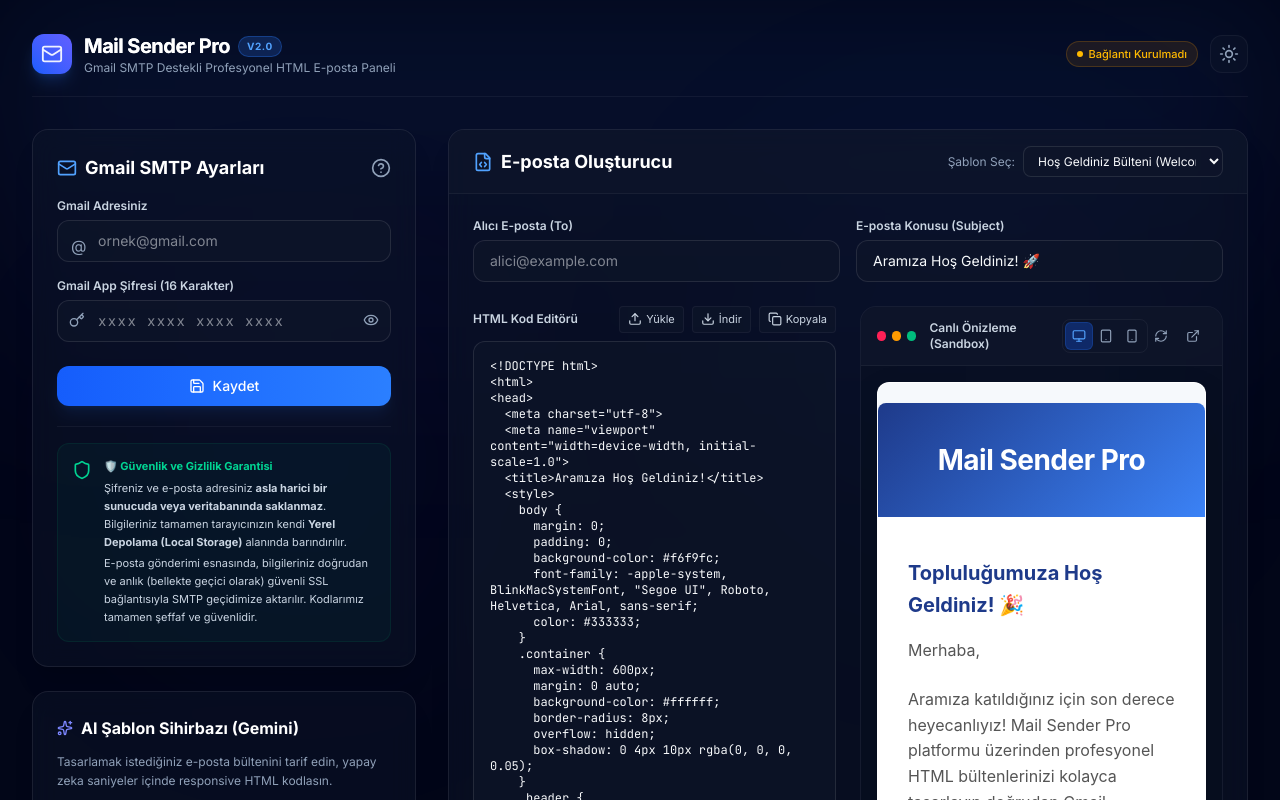
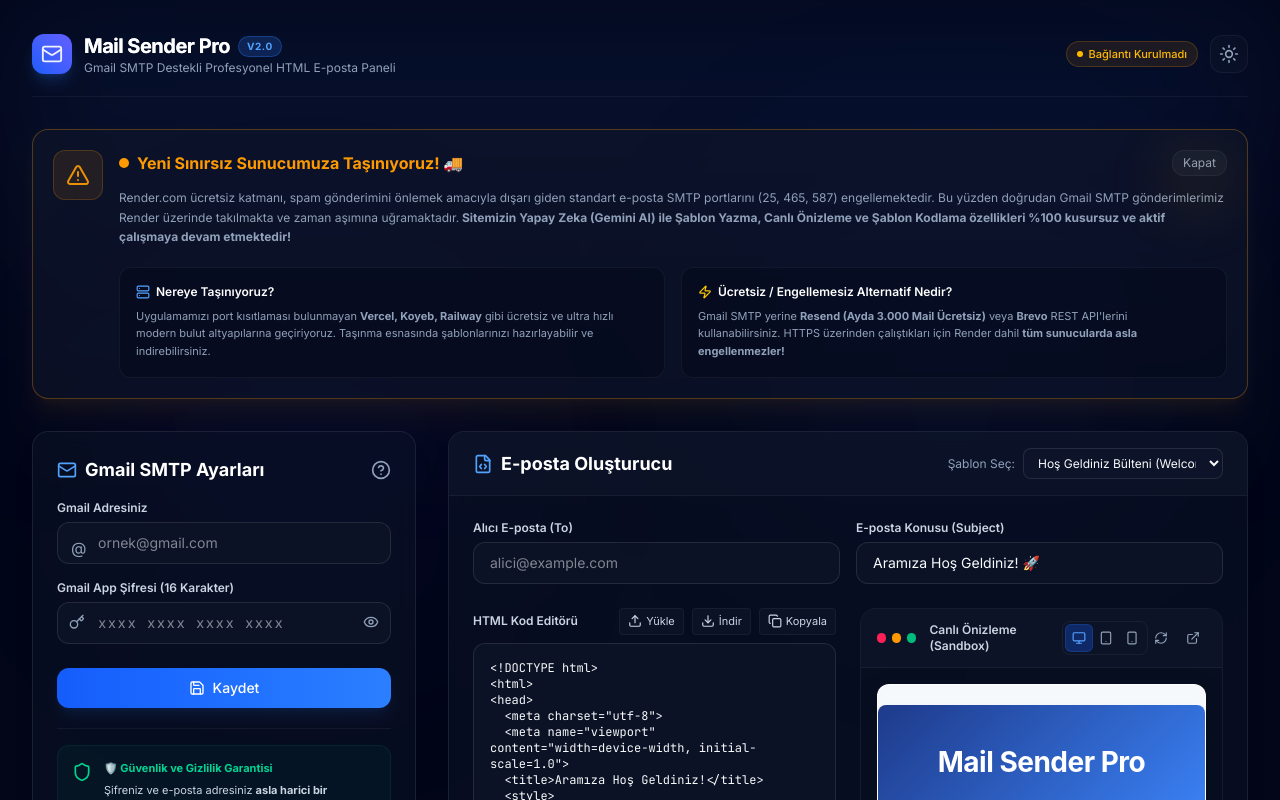
Before and after one commit to upbotmonitor-maker/HtmlllSenderr, a React (Vite) app: page / in a window 1280 px wide. Shown: the top 800 px of the page. Built offline with nearby package versions, Linux system fonts and the light colour scheme.

Commit message:
feat: add infrastructure migration guide
Implement a UI alert to notify users about SMTP port restrictions on platforms like Render.com and provide actionable migration steps. Update SMTP transporter configuration with aggressive timeouts to better handle blocked network environments.

```diff
--- a/server.ts
+++ b/server.ts
@@ -46,13 +46,16 @@
     }
 
     try {
-      // Create a transporter using Gmail SMTP
+      // Create a transporter using Gmail SMTP with aggressive timeouts to prevent hanging on blocked environments (like Render.com)
       const transporter = nodemailer.createTransport({
         service: 'gmail',
         auth: {
           user: fromEmail,
           pass: appPassword,
         },
+        connectionTimeout: 8000, // 8 seconds timeout
+        greetingTimeout: 8000,
+        socketTimeout: 8000,
       });
 
       // Verify connection configuration
@@ -77,12 +80,20 @@
       console.error('SMTP sending error:', error);
       let errorFriendlyMessage = error.message || 'E-posta gönderilirken bilinmeyen bir hata oluştu.';
 
-      if (error.code === 'EAUTH') {
+      const isTimeoutOrBlocked =
+        error.code === 'ETIMEDOUT' ||
+        error.code === 'ESOCKET' ||
+        error.code === 'ECONNREFUSED' ||
+        String(error.message).includes('timeout') ||
+        String(error.message).includes('Timeout') ||
+        error.networkError;
+
+      if (isTimeoutOrBlocked) {
+        errorFriendlyMessage = 'Bağlantı Zaman Aşımı / Port Engeli! Render.com, spam gönderimini önlemek amacıyla varsayılan olarak dışarı giden SMTP portlarını (25, 465, 587) engeller. Bu yüzden bağlantı kurulamadı. Çözüm için: Render.com paneline gidip destek talebi (Support Ticket) oluşturarak "Please unblock outbound SMTP ports for Gmail" diyerek port engellini kaldırtabilir ya da uygulamayı Vercel, Railway veya Kendi Sunucunuza taşıyabilirsiniz.';
+      } else if (error.code === 'EAUTH') {
         errorFriendlyMessage = 'Kimlik doğrulama hatası! Gmail adresinizin ve 16 haneli App Password (Uygulama Şifresi) bilginizin doğru olduğundan ve Gmail ayarlarınızda 2 adımlı doğrulamanın aktif olduğundan emin olun.';
       } else if (error.code === 'EENVELOPE') {
         errorFriendlyMessage = 'Alıcı e-posta adresi biçimi geçersiz. Lütfen alıcı adresini kontrol edin.';
-      } else if (error.networkError) {
-        errorFriendlyMessage = 'Ağ bağlantısı hatası! Sunucu Gmail SMTP sunucusuna bağlanamadı.';
       }
 
       return res.status(500).json({
--- a/src/App.tsx
+++ b/src/App.tsx
@@ -26,13 +26,19 @@
   Plus,
   Loader2,
   Heart,
-  Wand2
+  Wand2,
+  Server,
+  Zap,
+  RefreshCw,
+  ExternalLink,
+  AlertTriangle
 } from 'lucide-react';
 import { motion, AnimatePresence } from 'motion/react';
 
 export default function App() {
   // Theme & Layout Settings
   const [isDarkMode, setIsDarkMode] = useState<boolean>(true);
+  const [showMigrationBanner, setShowMigrationBanner] = useState<boolean>(true);
 
   // SMTP credentials loaded from localStorage
   const [settings, setSettings] = useState<MailSettings>({
@@ -413,6 +419,77 @@
           </div>
         </header>
 
+        {/* Migration Alert & Free Hosting Guide */}
+        <AnimatePresence>
+          {showMigrationBanner && (
+            <motion.div
+              initial={{ opacity: 0, y: -15 }}
+              animate={{ opacity: 1, y: 0 }}
+              exit={{ opacity: 0, y: -15 }}
+              className={`mb-8 p-5 rounded-2xl border ${
+                isDarkMode
+                  ? 'bg-slate-900/60 border-amber-500/30 text-slate-100 shadow-xl shadow-amber-500/5'
+                  : 'bg-amber-500/5 border-amber-500/20 text-slate-800 shadow-lg shadow-amber-500/2'
+              } relative overflow-hidden`}
+              id="migration-announcement-card"
+            >
+              <div className="absolute top-0 right-0 w-24 h-24 bg-amber-500/5 rounded-full blur-xl pointer-events-none" />
+              <div className="flex flex-col md:flex-row items-start gap-4">
+                <div className="p-3 bg-amber-500/10 border border-amber-500/20 rounded-xl text-amber-500 shrink-0">
+                  <AlertTriangle className="w-6 h-6 animate-pulse" />
+                </div>
+                <div className="flex-1 space-y-3">
+                  <div className="flex items-center justify-between">
+                    <div className="flex items-center gap-2">
+                      <span className="flex h-2.5 w-2.5 relative">
+                        <span className="animate-ping absolute inline-flex h-full w-full rounded-full bg-amber-400 opacity-75"></span>
+                        <span className="relative inline-flex rounded-full h-2.5 w-2.5 bg-amber-500"></span>
+                      </span>
+                      <h3 className="text-md font-bold text-amber-500 flex items-center gap-2">
+                        Yeni Sınırsız Sunucumuza Taşınıyoruz! 🚚
+                      </h3>
+                    </div>
+                    <button
+                      onClick={() => setShowMigrationBanner(false)}
+                      className="text-slate-400 hover:text-white text-xs cursor-pointer px-2.5 py-1 rounded-xl bg-slate-800/40 hover:bg-slate-800 border border-white/5 hover:border-white/10 transition"
+                      id="close-migration-banner-btn"
+                    >
+                      Kapat
+                    </button>
+                  </div>
+
+                  <p className="text-xs text-slate-400 leading-relaxed">
+                    Render.com ücretsiz katmanı, spam gönderimini önlemek amacıyla dışarı giden standart e-posta SMTP portlarını (25, 465, 587) engellemektedir. Bu yüzden doğrudan Gmail SMTP gönderimlerimiz Render üzerinde takılmakta ve zaman aşımına uğramaktadır.
+                    <strong> Sitemizin Yapay Zeka (Gemini AI) ile Şablon Yazma, Canlı Önizleme ve Şablon Kodlama özellikleri %100 kusursuz ve aktif çalışmaya devam etmektedir!</strong>
+                  </p>
+
+                  <div className="grid grid-cols-1 md:grid-cols-2 gap-4 pt-2">
+                    <div className="p-4 rounded-xl bg-slate-950/40 border border-white/5 space-y-2">
+                      <h4 className="text-xs font-semibold text-white flex items-center gap-1.5">
+                        <Server className="w-3.5 h-3.5 text-blue-400" />
+                        Nereye Taşınıyoruz?
+                      </h4>
+                      <p className="text-[11px] text-slate-400 leading-relaxed">
+                        Uygulamamızı port kısıtlaması bulunmayan <strong>Vercel, Koyeb, Railway</strong> gibi ücretsiz ve ultra hızlı modern bulut altyapılarına geçiriyoruz. Taşınma esnasında şablonlarınızı hazırlayabilir ve indirebilirsiniz.
+                      </p>
+                    </div>
+
+                    <div className="p-4 rounded-xl bg-slate-950/40 border border-white/5 space-y-2">
+                      <h4 className="text-xs font-semibold text-white flex items-center gap-1.5">
+                        <Zap className="w-3.5 h-3.5 text-yellow-400" />
+                        Ücretsiz / Engellemesiz Alternatif Nedir?
+                      </h4>
+                      <p className="text-[11px] text-slate-400 leading-relaxed">
+                        Gmail SMTP yerine <strong>Resend (Ayda 3.000 Mail Ücretsiz)</strong> veya <strong>Brevo</strong> REST API'lerini kullanabilirsiniz. HTTPS üzerinden çalıştıkları için Render dahil <strong>tüm sunucularda asla engellenmezler!</strong>
+                      </p>
+                    </div>
+                  </div>
+                </div>
+              </div>
+            </motion.div>
+          )}
+        </AnimatePresence>
+
         {/* Dynamic Grid Layout */}
         <div className="grid grid-cols-1 lg:grid-cols-12 gap-8" id="main-content-grid">
           {/* LEFT PANEL (Width 4): Settings, AI templates, Ready-to-use lists, History */}
```
